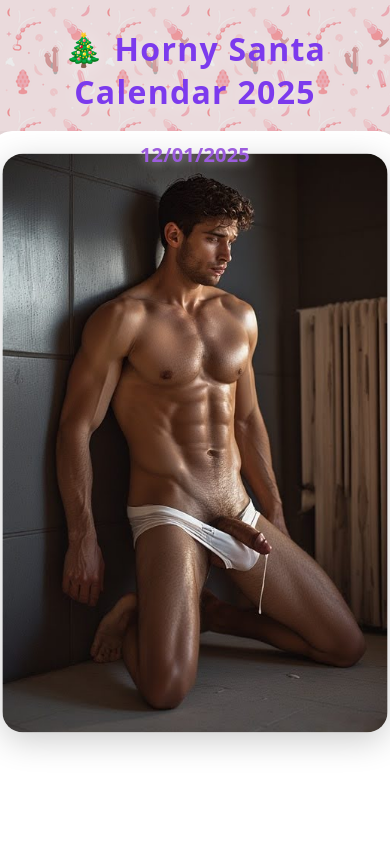
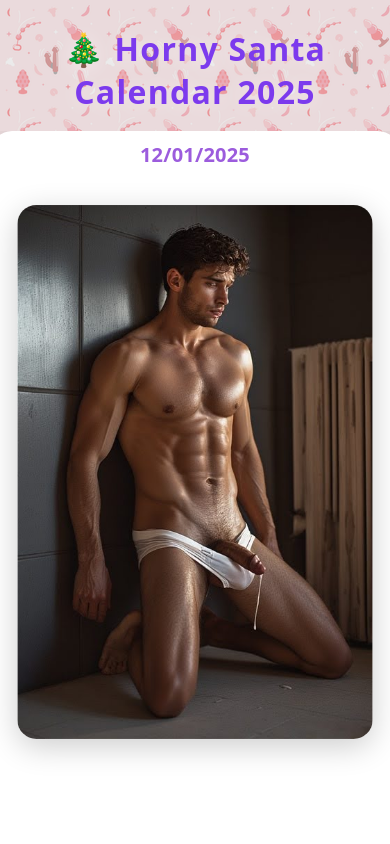
Before and after one commit to 60x134-wq/advent, a React (Vite) app: page / in a window 390 px wide. Shown: the top 844 px of the page. Built offline with nearby package versions, Linux system fonts and the light colour scheme.

Commit message:
mobile image size fix5

```diff
--- a/src/index.css
+++ b/src/index.css
@@ -54,11 +54,14 @@ body {
   .shorts-tile img {
     max-width: 96vw;
     max-height: 72vh;
-    /* smaller top margin so image moves up under the header */
-    margin: 1.5vh auto 2vh auto;
+    /* move the image slightly down on mobile and scale down a bit */
+    margin: 5vh auto 2vh auto;
     display: block;
     border-radius: 18px;
     object-fit: contain;
+    transform: scale(0.95) !important;
+    transform-origin: center center;
+    transition: transform 120ms ease;
   }
   .tile-header, .tile-footer {
     position: absolute;
```
